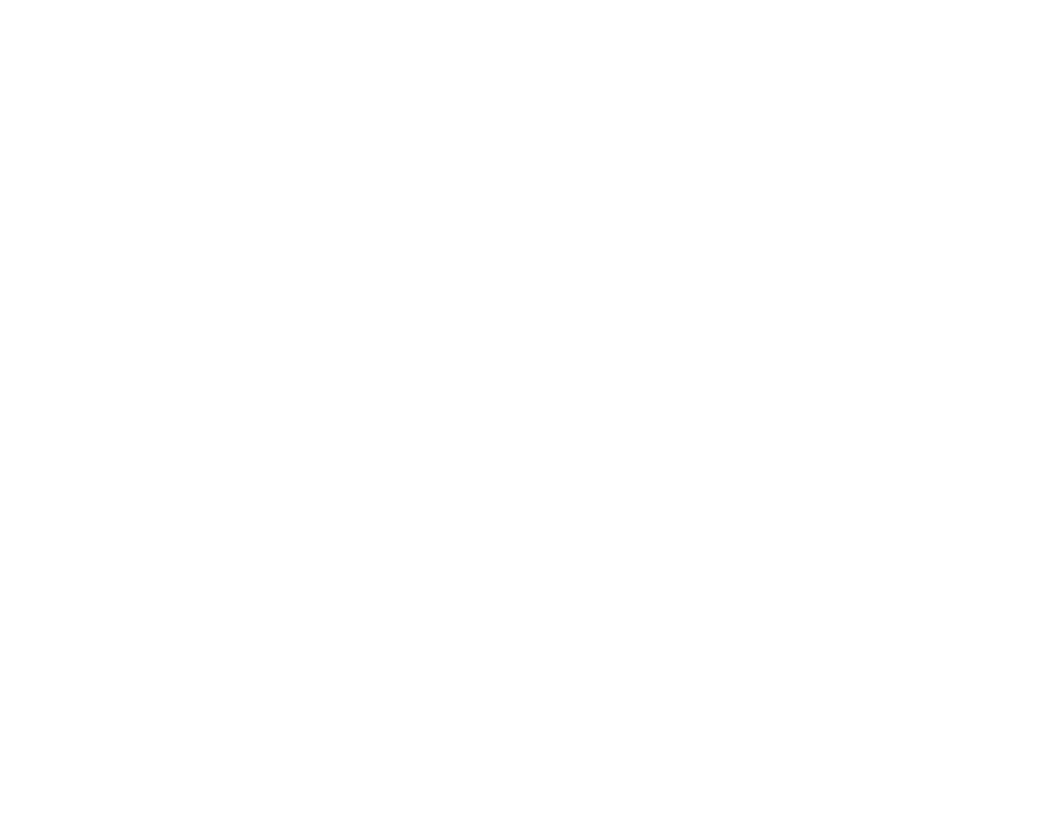
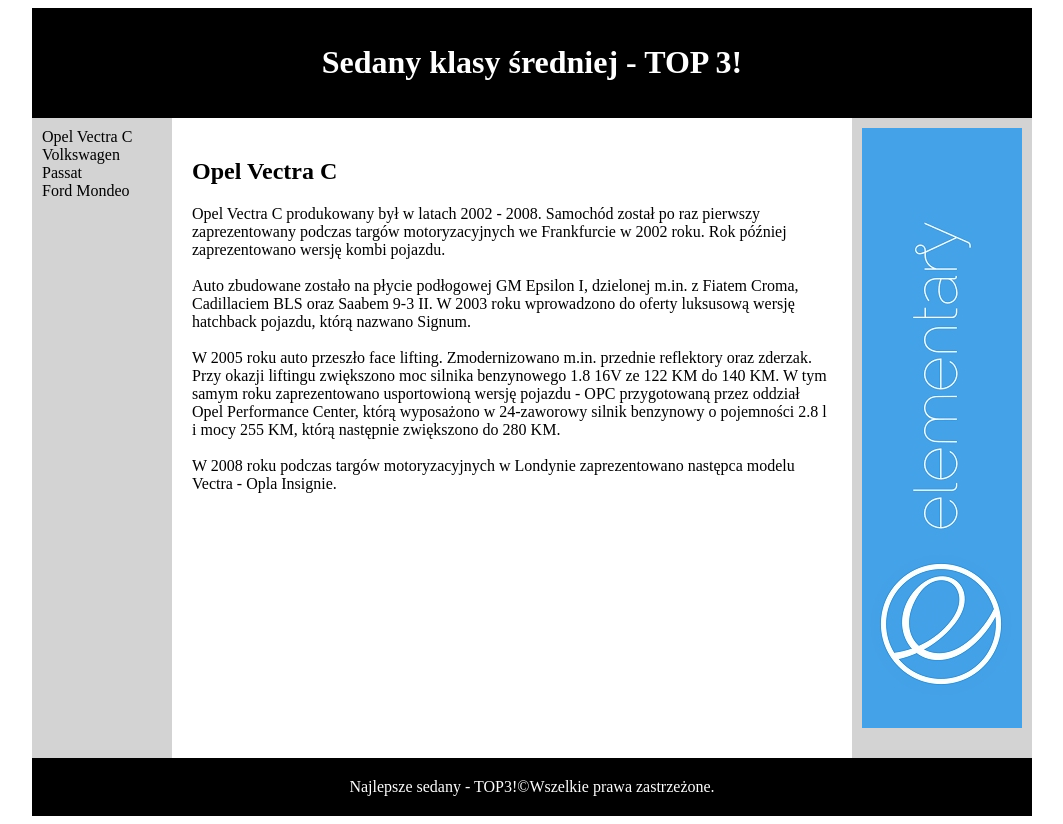
Before and after one commit to majkel93/HTML, a plain HTML site: page index.html in a window 1280 px wide. Shown: the whole page, without its empty margins (108-1171 px from the left). Before the commit the page ends 800 px from the top, so only its background shows below. Drawn offline with Linux system fonts and the light colour scheme.

Commit message:
storzenie szablonu na divach

```diff
--- a/index.html
+++ b/index.html
@@ -8,9 +8,77 @@
 
 		<meta name="description" content="Test" />
 		<meta name="keywords" content="test" />
+
+		<style>
+			#container {
+				width:1000px;
+				margin-left:auto;
+				margin-right:auto;
+			}
+			#logo {
+				background-color:black;
+				color:white;
+				text-align:center;
+				padding:15px;
+			}
+			#navigation {
+				float:left;
+				background-color:lightgray;
+				width:120px;
+				min-height:620px;
+				padding:10px;
+			}
+			#content {
+				float:left;
+				padding:20px;
+				width:640px;
+			}
+			#ad {
+				float:left;
+				width:160px;
+				min-height:620px;
+				padding:10px;
+				background-color:lightgray;
+			}
+			#footer {
+				clear:both;
+				background-color:black;
+				color:white;
+				text-align:center;
+				padding:20px;
+			}
+		</style>
 	</head>
 
 	<body>
+		<div id="container">
+			<div id="logo">
+				<h1>Sedany klasy średniej - TOP 3!</h1>
+			</div>
+			<div id="navigation">
+				Opel Vectra C<br />
+				Volkswagen Passat<br />
+				Ford Mondeo<br />
+			</div>
+			<div id="content">
+				<h2>Opel Vectra C</h2>
 
+				Opel Vectra C produkowany był w latach 2002 - 2008. Samochód został po raz pierwszy zaprezentowany podczas targów motoryzacyjnych we Frankfurcie w 2002 roku. Rok później zaprezentowano wersję kombi pojazdu.
+				<br /><br />
+				Auto zbudowane zostało na płycie podłogowej GM Epsilon I, dzielonej m.in. z Fiatem Croma, Cadillaciem BLS oraz Saabem 9-3 II. W 2003 roku wprowadzono do oferty luksusową wersję hatchback pojazdu, którą nazwano Signum.
+				<br /><br />
+				W 2005 roku auto przeszło face lifting. Zmodernizowano m.in. przednie reflektory oraz zderzak. Przy okazji liftingu zwiększono moc silnika benzynowego 1.8 16V ze 122 KM do 140 KM. W tym samym roku zaprezentowano usportowioną wersję pojazdu - OPC przygotowaną przez oddział Opel Performance Center, którą wyposażono w 24-zaworowy silnik benzynowy o pojemności 2.8 l i mocy 255 KM, którą następnie zwiększono do 280 KM.
+				<br /><br />
+				W 2008 roku podczas targów motoryzacyjnych w Londynie zaprezentowano następca modelu Vectra - Opla Insignie.
+
+			</div>
+			<div id="ad">
+				<img src="reklama.jpg"/>
+			</div>
+			<div id="footer">
+				Najlepsze sedany - TOP3!&copy;Wszelkie prawa zastrzeżone.
+			</div>
+
+		</div>
 	</body>
 </html>
```
